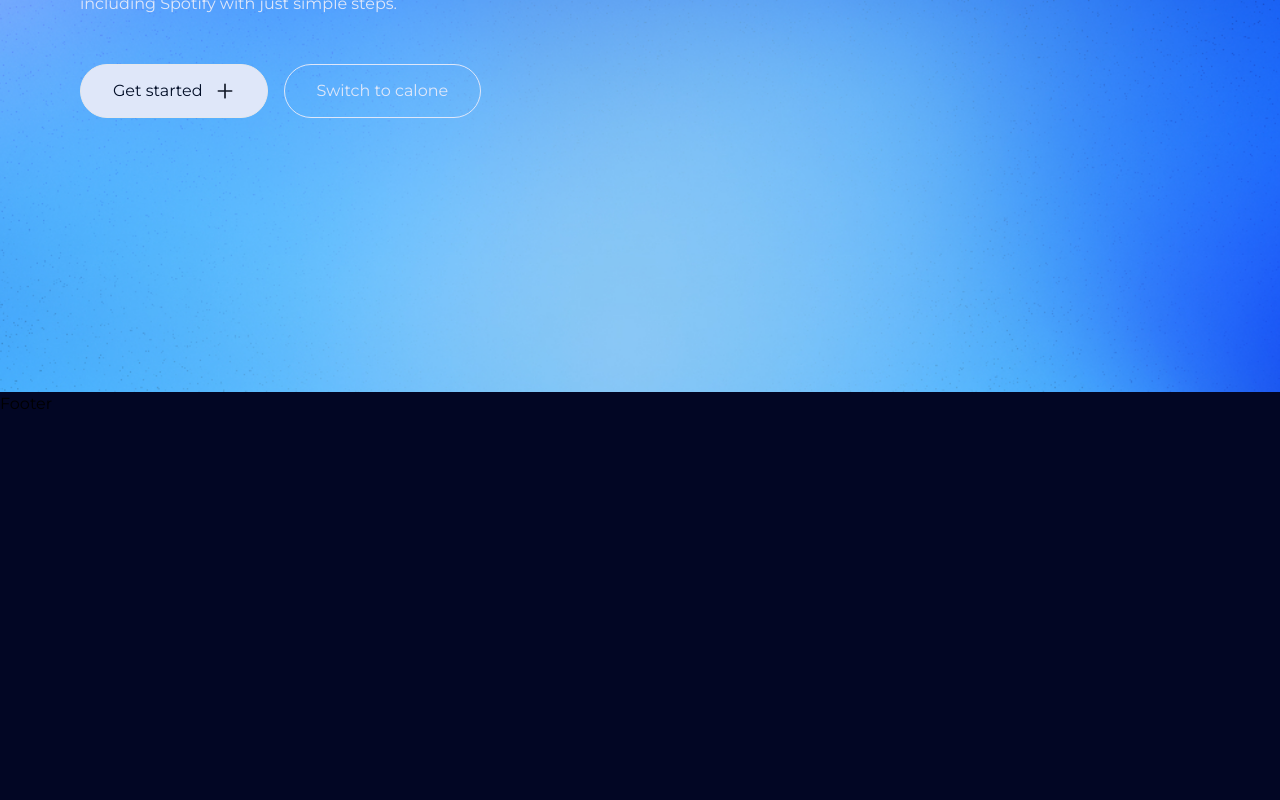
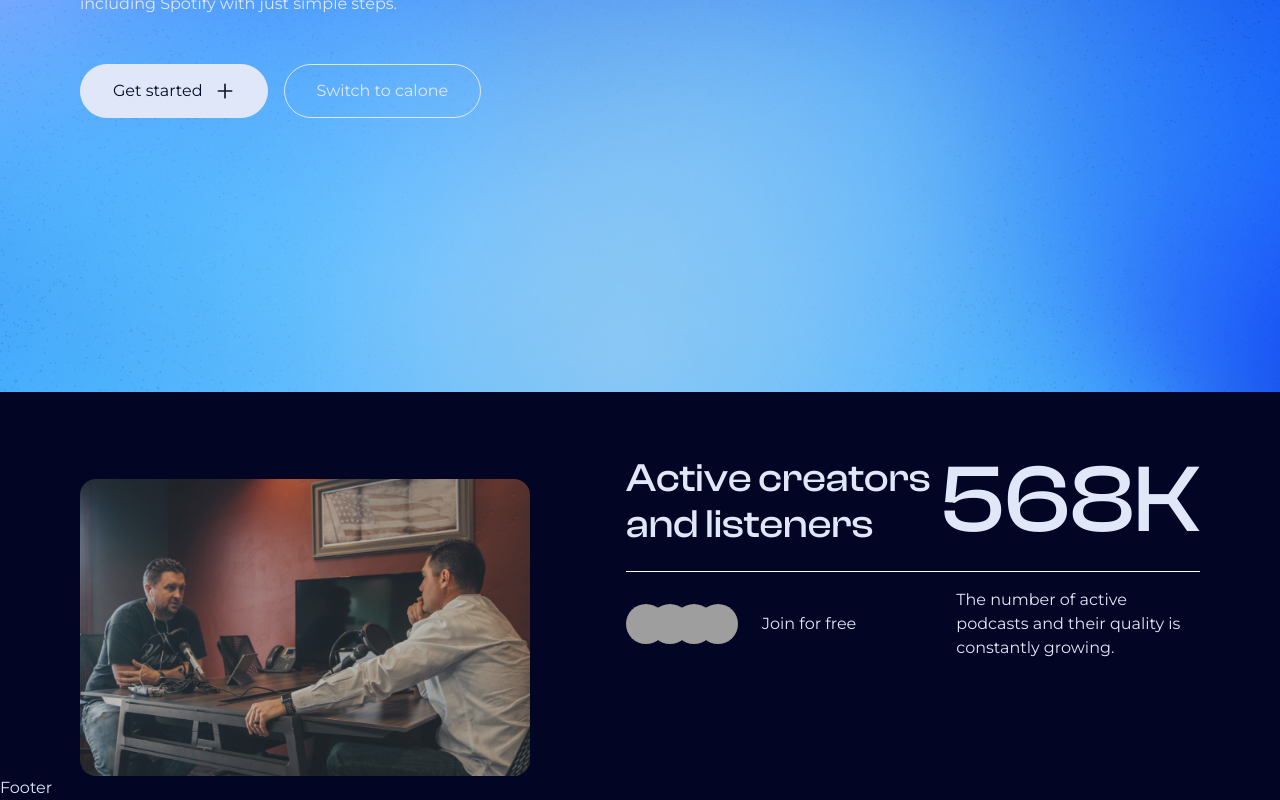
Before and after one commit to TheShagwell/Calone, a Next.js app: page / in a window 1280 px wide. Shown: the part 408-1208 px from the top of the page. Before the commit the page ends 824 px from the top, so only its background shows below. Built offline with nearby package versions, Linux system fonts and the light colour scheme; grey boxes are pictures that could not be loaded; a web font is replaced by a local one.

Commit message:
Completed few [Working on gettin the project done]

```diff
--- a/app/globals.css
+++ b/app/globals.css
@@ -32,7 +32,7 @@ body {
   }
 
   .btn_white_outline  {
-    @apply border-btnWhite-white px-8 py-3 text-btnWhite-white
+    @apply border-btnWhite-white px-8 py-3 text-btnWhite-white hover:bg-btnWhite-white hover:bg-opacity-10
   }
 
   .max-container {
@@ -77,7 +77,7 @@ body {
   }
 
   .bold-40 {
-    @apply text-[40px] font-[700] leading-[115%];
+    @apply text-[40px] font-[500] leading-[115%];
   }
 
   .bold-24 {
--- a/app/page.tsx
+++ b/app/page.tsx
@@ -1,10 +1,12 @@
 import Header from '@/components/Header'
+import Podcast from '@/components/Podcast'
 import Image from 'next/image'
 
 export default function Home() {
   return (
     <>
       <Header/>
+      <Podcast/>
     </>
   )
 }
--- a/components/Button.tsx
+++ b/components/Button.tsx
@@ -12,7 +12,7 @@ type ButtonProps = {
 const Button = ({ type, title, variant, icon, full, isReversed} : ButtonProps) => {
   return (
     <button
-        className={`flexCenter gap-3 rounded-full ${isReversed ? 'reversed' : 'row'} border ${variant} ${full && 'w-full'}`}
+        className={`flexCenter gap-3 rounded-full ${isReversed ? 'hover:bg-offWhite-30' : ''} border ${variant} ${full && 'w-full'}`}
         type={type}
     >
         <span className="cursor-pointer regular-16">{title}</span>
--- a/components/Footer.tsx
+++ b/components/Footer.tsx
@@ -2,7 +2,7 @@ import React from 'react'
 
 const Footer = () => {
   return (
-    <div>
+    <div className='text-offWhite-30'>
         Footer
     </div>
   )
--- a/components/Podcast.tsx
+++ b/components/Podcast.tsx
@@ -1,9 +1,46 @@
+import Image from 'next/image'
 import React from 'react'
+import podcastImage from '../public/_menDiscussingSM.png'
+import { Peoples } from '@/constants/constant.index'
+
 
 const Podcast = () => {
   return (
-    <div className='text-blue-800'>
-      Podcast
+    <div className='text-offWhite-30 max-container padding-container'>
+      <div className="flex gap-24 justify-between">
+        <Image
+          src={podcastImage}
+          alt='men talking'
+          width={450}
+          height={370}
+          className='mt-[87px] rounded-2xl'
+        />
+        <div className="flex-col w-[706px] mt-[62px]">
+          <div className="flexBetween w-full">
+            <p className='font-clashDisplay bold-40 font-medium w-[315px]'>Active creators and listeners</p>
+            <h1 className='font-clashDisplay bold-96'>568K</h1>
+          </div>
+          <hr className='w-full border-white mt-6' />
+          <div className="flexBetween mt-4">
+            <div className="flexBetween gap-6">
+              <span className='flex -space-x-4 overflow-hidden'>
+                {Peoples.map((persons) => (
+                  <Image
+                    src={persons}
+                    key={persons}
+                    alt='persons'
+                    width={20}
+                    height={20}
+                    className='inline-block h-10 w-10 rounded-full'
+                  />
+                ))}
+              </span>
+              <a href="" className='text-offWhite-30 hover:underline'>Join for free</a>
+            </div>
+            <p className='w-[244px]'>The number of active podcasts and their quality is constantly growing.</p>
+          </div>
+        </div>
+      </div>
     </div>
   )
 }
--- a/constants/constant.index.ts
+++ b/constants/constant.index.ts
@@ -28,11 +28,18 @@ export const NavItems = [
     { href: '/', key: 'contact us', span: 'Contact us'},
 ];
 
+ export const Peoples = [
+    '/public/_manOnHeadphone.jpg',
+    '/assets/_avatar_ii.png',
+    '/assets/_avatar_iii.png',
+    '/assets/_avatar_iv.png',
+  ];
+
 export const Podcast = [
     {
         id: "podcast-1",
         title: 'Seamless Podcast Hosting',
-        content: 'Enjoy seamless podcast hosting that makes it easy to upload and manage your audio files. Our platform is integrated with leading podcast hosting providers, ensuring that your podcasts are available to listeners everywhere.',
+        content: 'Enjoy seamless podcast hosting that makes it easy to upl]oad and manage your audio files. Our platform is integrated with leading podcast hosting providers, ensuring that your podcasts are available to listeners everywhere.',
         image: _image1
     }
 ]
```
